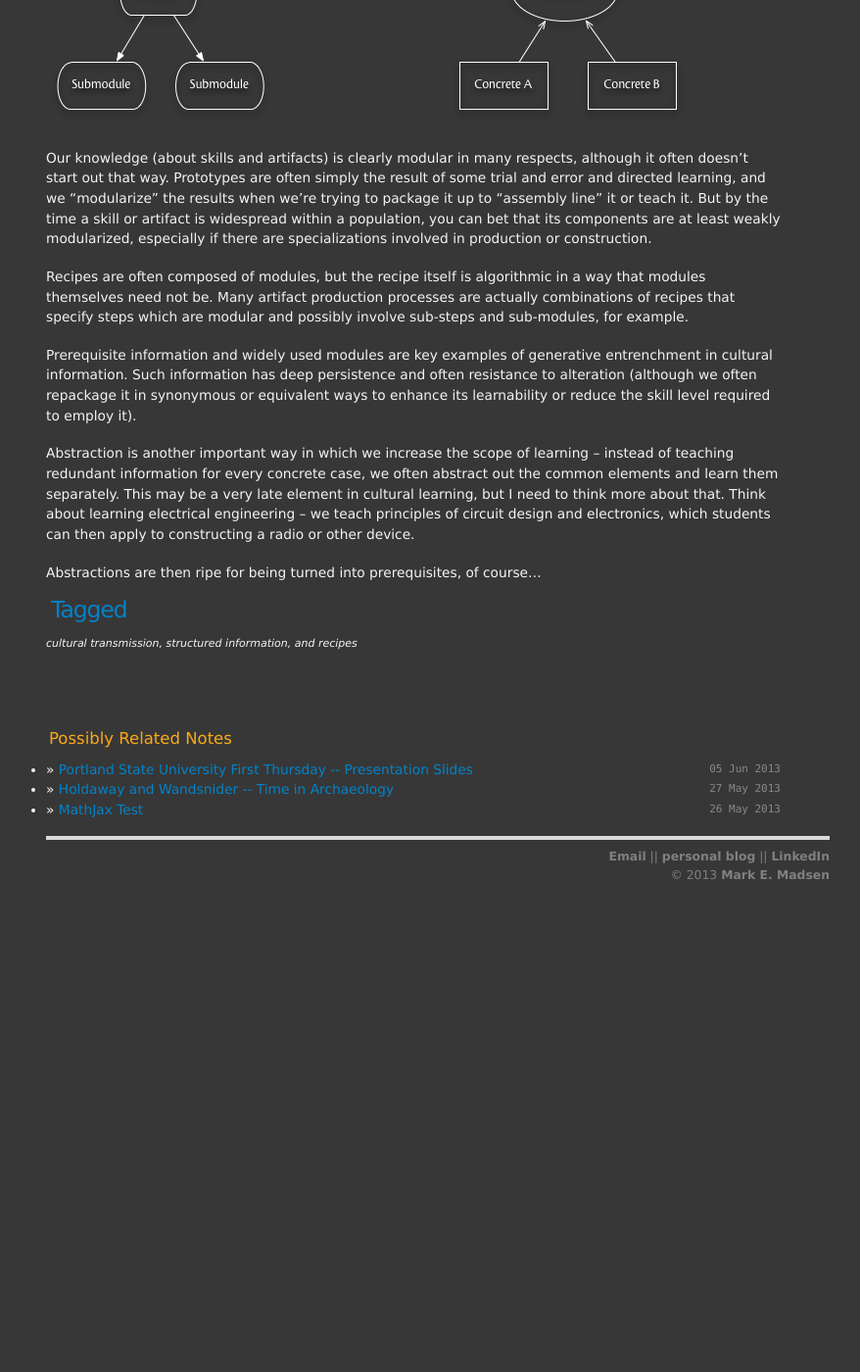
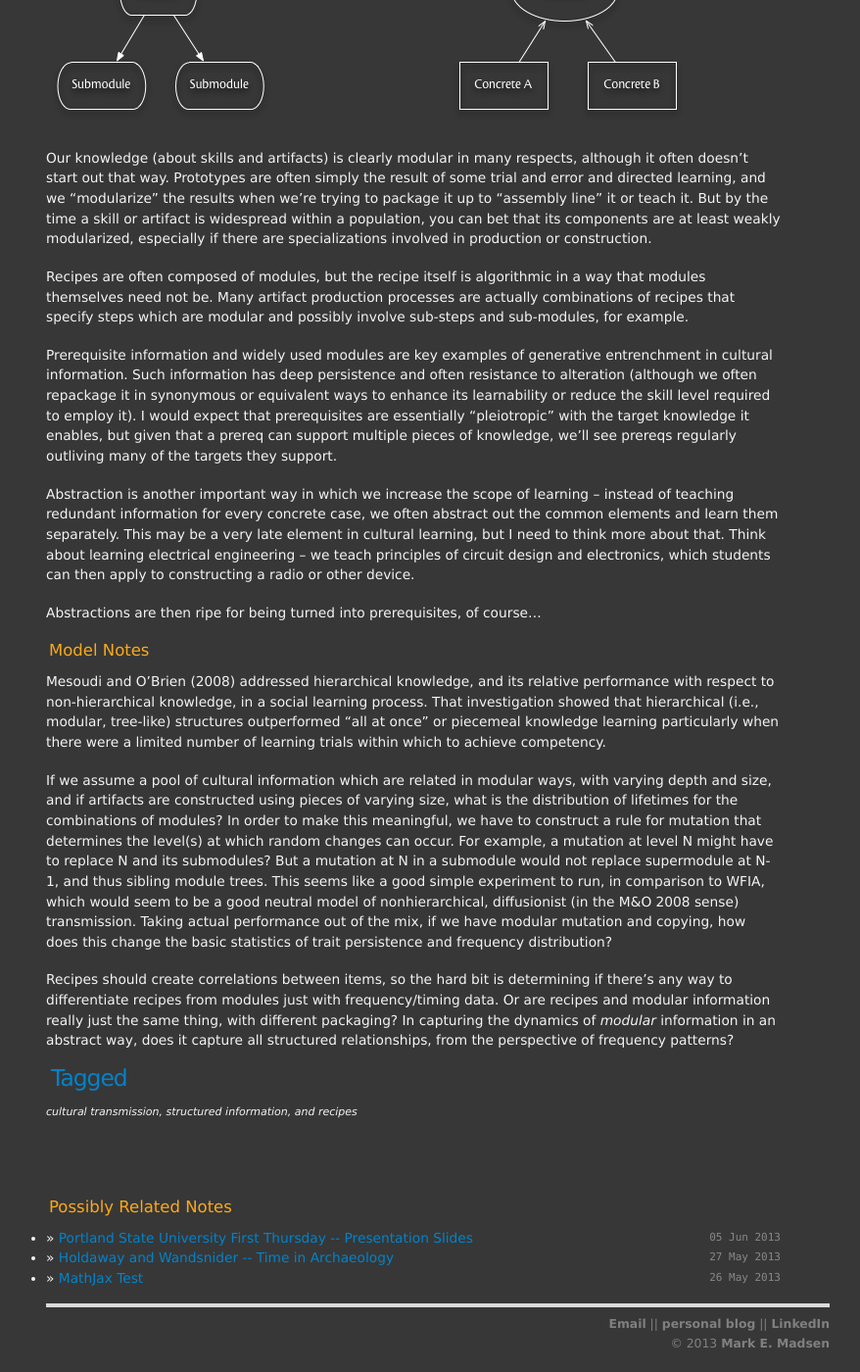
Before and after one commit to mmadsen/mmadsen.github.io, a Jekyll site: the page built from _posts/2013-06-07-structured-info-notes.md, in a window 1280 px wide and 1400 px high, scrolled down 1025 px. Shown: the whole window at 98% size, without its empty margins (193-1071 px from the left). Built offline with Jekyll 4.4.1, drawn with Linux system fonts in a browser that asks for light colours; before the commit the page ends 1947 px from its top, so only the background shows below that.

Commit message:
more notes on modular information

```diff
--- a/_posts/2013-06-07-structured-info-notes.md
+++ b/_posts/2013-06-07-structured-info-notes.md
@@ -29,11 +29,19 @@ Our knowledge (about skills and artifacts) is clearly modular in many respects,
 
 Recipes are often composed of modules, but the recipe itself is algorithmic in a way that modules themselves need not be.  Many artifact production processes are actually combinations of recipes that specify steps which are modular and possibly involve sub-steps and sub-modules, for example.
 
-Prerequisite information and widely used modules are key examples of generative entrenchment in cultural information.  Such information has deep persistence and often resistance to alteration (although we often repackage it in synonymous or equivalent ways to enhance its learnability or reduce the skill level required to employ it).
+Prerequisite information and widely used modules are key examples of generative entrenchment in cultural information.  Such information has deep persistence and often resistance to alteration (although we often repackage it in synonymous or equivalent ways to enhance its learnability or reduce the skill level required to employ it).   I would expect that prerequisites are essentially "pleiotropic" with the target knowledge it enables, but given that a prereq can support multiple pieces of knowledge, we'll see prereqs regularly outliving many of the targets they support.
 
 Abstraction is another important way in which we increase the scope of learning -- instead of teaching redundant information for every concrete case, we often abstract out the common elements and learn them separately.  This may be a very late element in cultural learning, but I need to think more about that.  Think about learning electrical engineering -- we teach principles of circuit design and electronics, which students can then apply to constructing a radio or other device.
 
 Abstractions are then ripe for being turned into prerequisites, of course...
+
+### Model Notes ###
+Mesoudi and O'Brien (2008) addressed hierarchical knowledge, and its relative performance with respect to non-hierarchical knowledge, in a social learning process.  That investigation showed that hierarchical (i.e., modular, tree-like) structures outperformed "all at once" or piecemeal knowledge learning particularly when there were a limited number of learning trials within which to achieve competency.
+
+If we assume a pool of cultural information which are related in modular ways, with varying depth and size, and if artifacts are constructed using pieces of varying size, what is the distribution of lifetimes for the combinations of modules?  In order to make this meaningful, we have to construct a rule for mutation that determines the level(s) at which random changes can occur.  For example, a mutation at level N might have to replace N and its submodules?  But a mutation at N in a submodule would not replace supermodule at N-1, and thus sibling module trees.  This seems like a good simple experiment to run, in comparison to WFIA, which would seem to be a good neutral model of nonhierarchical, diffusionist (in the M&O 2008 sense) transmission.  Taking actual performance out of the mix, if we have modular mutation and copying, how does this change the basic statistics of trait persistence and frequency distribution?
+
+Recipes should create correlations between items, so the hard bit is determining if there's any way to differentiate recipes from modules just with frequency/timing data.  Or are recipes and modular information really just the same thing, with different packaging?  In capturing the dynamics of _modular_ information in an abstract way, does it capture all structured relationships, from the perspective of frequency patterns?
+
 
 
 Tagged
```
